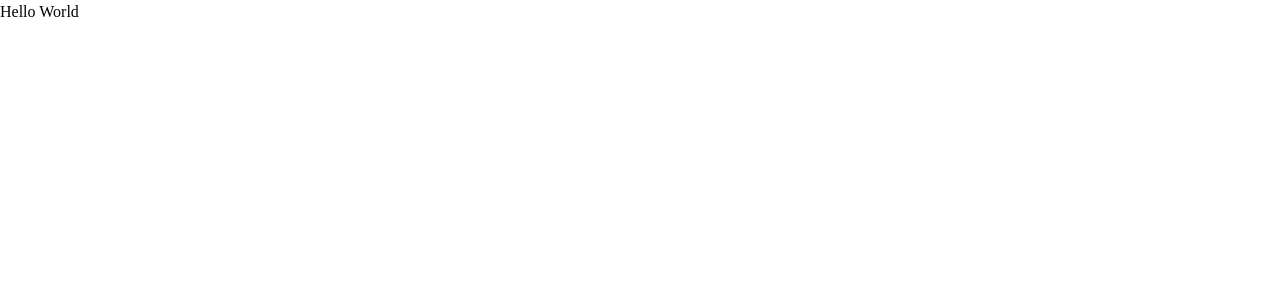
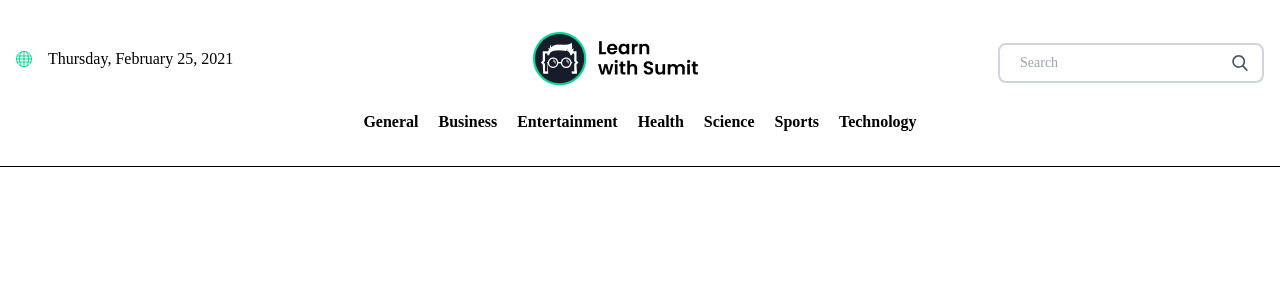
Before and after one commit to taseenjeem/news-feeder, a React (Vite) app: page / in a window 1280 px wide. Shown: the top 300 px of the page. Built offline with nearby package versions, Linux system fonts and the light colour scheme; a web font is replaced by a local one.

Commit message:
Navbar completed

```diff
--- a/src/App.jsx
+++ b/src/App.jsx
@@ -1,5 +1,11 @@
+import NavigationBar from "./components/global/navigation-bar/NavigationBar";
+
 const App = () => {
-  return <>Hello World</>;
+  return (
+    <>
+      <NavigationBar />
+    </>
+  );
 };
 
 export default App;
--- /dev/null
+++ b/src/components/global/navigation-bar/Categories.jsx
@@ -0,0 +1,33 @@
+const Categories = () => {
+  return (
+    <>
+      <div className="container mx-auto mt-6">
+        <ul className="flex flex-wrap items-center justify-center gap-5 text-xs font-semibold lg:text-base">
+          <li>
+            <a href="#">General</a>
+          </li>
+          <li>
+            <a href="#">Business</a>
+          </li>
+          <li>
+            <a href="#">Entertainment</a>
+          </li>
+          <li>
+            <a href="#">Health</a>
+          </li>
+          <li>
+            <a href="#">Science</a>
+          </li>
+          <li>
+            <a href="#">Sports</a>
+          </li>
+          <li>
+            <a href="#">Technology</a>
+          </li>
+        </ul>
+      </div>
+    </>
+  );
+};
+
+export default Categories;
--- /dev/null
+++ b/src/components/global/navigation-bar/NavigationBar.jsx
@@ -0,0 +1,27 @@
+import logo from "../../../assets/logo.png";
+import Categories from "./Categories";
+import Search from "./Search";
+import TimeAndDate from "./TimeAndDate";
+
+const NavigationBar = () => {
+  return (
+    <>
+      <nav className="border-b border-black py-6 md:py-8">
+        <div className="container mx-auto flex flex-wrap items-center justify-between gap-6">
+          <TimeAndDate />
+          <a href="/">
+            <img
+              className="max-w-[100px] md:max-w-[165px]"
+              src={logo}
+              alt="Lws"
+            />
+          </a>
+          <Search />
+        </div>
+        <Categories />
+      </nav>
+    </>
+  );
+};
+
+export default NavigationBar;
--- /dev/null
+++ b/src/components/global/navigation-bar/Search.jsx
@@ -0,0 +1,34 @@
+const Search = () => {
+  return (
+    <>
+      <div className="pt-2 relative text-gray-600">
+        <input
+          className="border-2 border-gray-300 bg-white h-10 px-5 pr-16 rounded-lg text-sm focus:outline-none"
+          type="search"
+          name="search"
+          placeholder="Search"
+        />
+        <button type="submit" className="absolute right-0 top-0 mt-5 mr-4">
+          <svg
+            className="text-gray-600 h-4 w-4 fill-current"
+            xmlns="http://www.w3.org/2000/svg"
+            xmlnsXlink="http://www.w3.org/1999/xlink"
+            version="1.1"
+            id="Capa_1"
+            x="0px"
+            y="0px"
+            viewBox="0 0 56.966 56.966"
+            style={{ enableBackground: "new 0 0 56.966 56.966" }}
+            xmlSpace="preserve"
+            width="512px"
+            height="512px"
+          >
+            <path d="M55.146,51.887L41.588,37.786c3.486-4.144,5.396-9.358,5.396-14.786c0-12.682-10.318-23-23-23s-23,10.318-23,23  s10.318,23,23,23c4.761,0,9.298-1.436,13.177-4.162l13.661,14.208c0.571,0.593,1.339,0.92,2.162,0.92  c0.779,0,1.518-0.297,2.079-0.837C56.255,54.982,56.293,53.08,55.146,51.887z M23.984,6c9.374,0,17,7.626,17,17s-7.626,17-17,17  s-17-7.626-17-17S14.61,6,23.984,6z" />
+          </svg>
+        </button>
+      </div>
+    </>
+  );
+};
+
+export default Search;
--- /dev/null
+++ b/src/components/global/navigation-bar/TimeAndDate.jsx
@@ -0,0 +1,61 @@
+const TimeAndDate = () => {
+  return (
+    <>
+      <div className="flex items-center space-x-4">
+        <svg
+          width={16}
+          height={16}
+          viewBox="0 0 16 16"
+          fill="none"
+          xmlns="http://www.w3.org/2000/svg"
+        >
+          <path
+            d="M8 0.5C12.1421 0.499999 15.5 3.85786 15.5 8C15.5 12.1421 12.1421 15.5 8 15.5C3.85786 15.5 0.5 12.1421 0.5 8C0.499999 3.85786 3.85786 0.5 8 0.5Z"
+            stroke="#00D991"
+            strokeLinecap="round"
+            strokeLinejoin="round"
+          />
+          <path
+            d="M8 15.4286L8 0.571507"
+            stroke="#00D991"
+            strokeLinecap="round"
+            strokeLinejoin="round"
+          />
+          <path
+            d="M10.4995 14.9999C10.4995 14.9999 12.5715 12.6429 12.5715 8.00008C12.5715 3.35722 10.4995 0.999939 10.4995 0.999939"
+            stroke="#00D991"
+            strokeLinecap="round"
+            strokeLinejoin="round"
+          />
+          <path
+            d="M5.50049 1.00006C5.50049 1.00006 3.4285 3.35706 3.4285 7.99992C3.4285 12.6428 5.50049 15.0001 5.50049 15.0001"
+            stroke="#00D991"
+            strokeLinecap="round"
+            strokeLinejoin="round"
+          />
+          <path
+            d="M15.4282 8L0.499512 8"
+            stroke="#00D991"
+            strokeLinecap="round"
+            strokeLinejoin="round"
+          />
+          <path
+            d="M1.5 5C1.5 5 3.5 5 8 5C12.5 5 14.5 5 14.5 5"
+            stroke="#00D991"
+            strokeLinecap="round"
+            strokeLinejoin="round"
+          />
+          <path
+            d="M1.5 11C1.5 11 3.5 11 8 11C12.5 11 14.5 11 14.5 11"
+            stroke="#00D991"
+            strokeLinecap="round"
+            strokeLinejoin="round"
+          />
+        </svg>
+        <span>Thursday, February 25, 2021</span>
+      </div>
+    </>
+  );
+};
+
+export default TimeAndDate;
```
